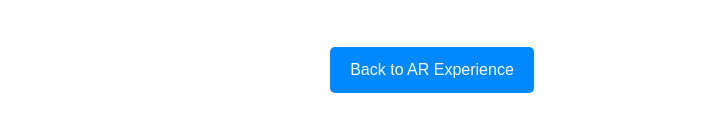
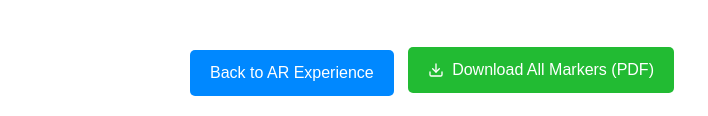
Before and after one commit to IT21381218/MTIT, a plain HTML site: page Prioject/markers.html in a window 1280 px wide. Shown: the part 2311-2427 px from the top of the page, without its empty margins (208-916 px from the left). Drawn offline with Linux system fonts and the light colour scheme.

Commit message:
Update markers.html

```diff
--- a/Prioject/markers.html
+++ b/Prioject/markers.html
@@ -76,6 +76,27 @@
             text-decoration: none;
             border-radius: 5px;
             margin-top: 20px;
+            margin-right: 10px;
+        }
+
+        .button-container {
+            text-align: center;
+            margin-top: 30px;
+        }
+
+        .download-button {
+            display: inline-flex;
+            align-items: center;
+            background-color: #22bb33;
+            color: white;
+            padding: 10px 20px;
+            text-decoration: none;
+            border-radius: 5px;
+            margin-top: 20px;
+        }
+
+        .download-button svg {
+            margin-right: 8px;
         }
 
         @media (max-width: 600px) {
@@ -138,8 +159,16 @@
         <p>This is a standard marker that should work with any AR.js application.</p>
     </div>
 
-    <div style="text-align: center;">
+    <div class="button-container">
         <a href="index.html" class="button">Back to AR Experience</a>
+        <a href="markers/space_ar_markers.pdf" download class="download-button">
+            <svg xmlns="http://www.w3.org/2000/svg" width="16" height="16" viewBox="0 0 24 24" fill="none" stroke="currentColor" stroke-width="2" stroke-linecap="round" stroke-linejoin="round">
+                <path d="M21 15v4a2 2 0 0 1-2 2H5a2 2 0 0 1-2-2v-4"></path>
+                <polyline points="7 10 12 15 17 10"></polyline>
+                <line x1="12" y1="15" x2="12" y2="3"></line>
+            </svg>
+            Download All Markers (PDF)
+        </a>
     </div>
 </body>
 </html>
```
